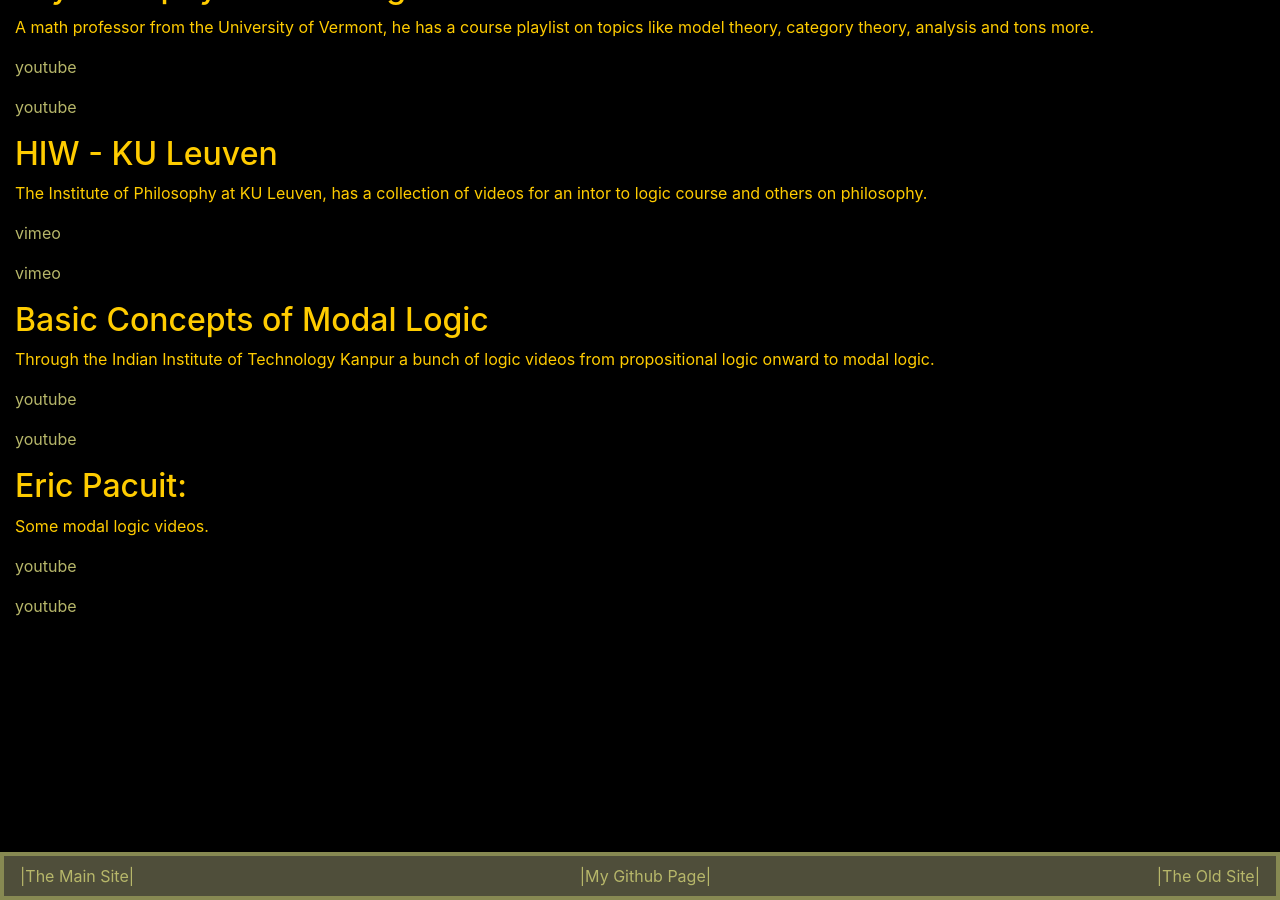
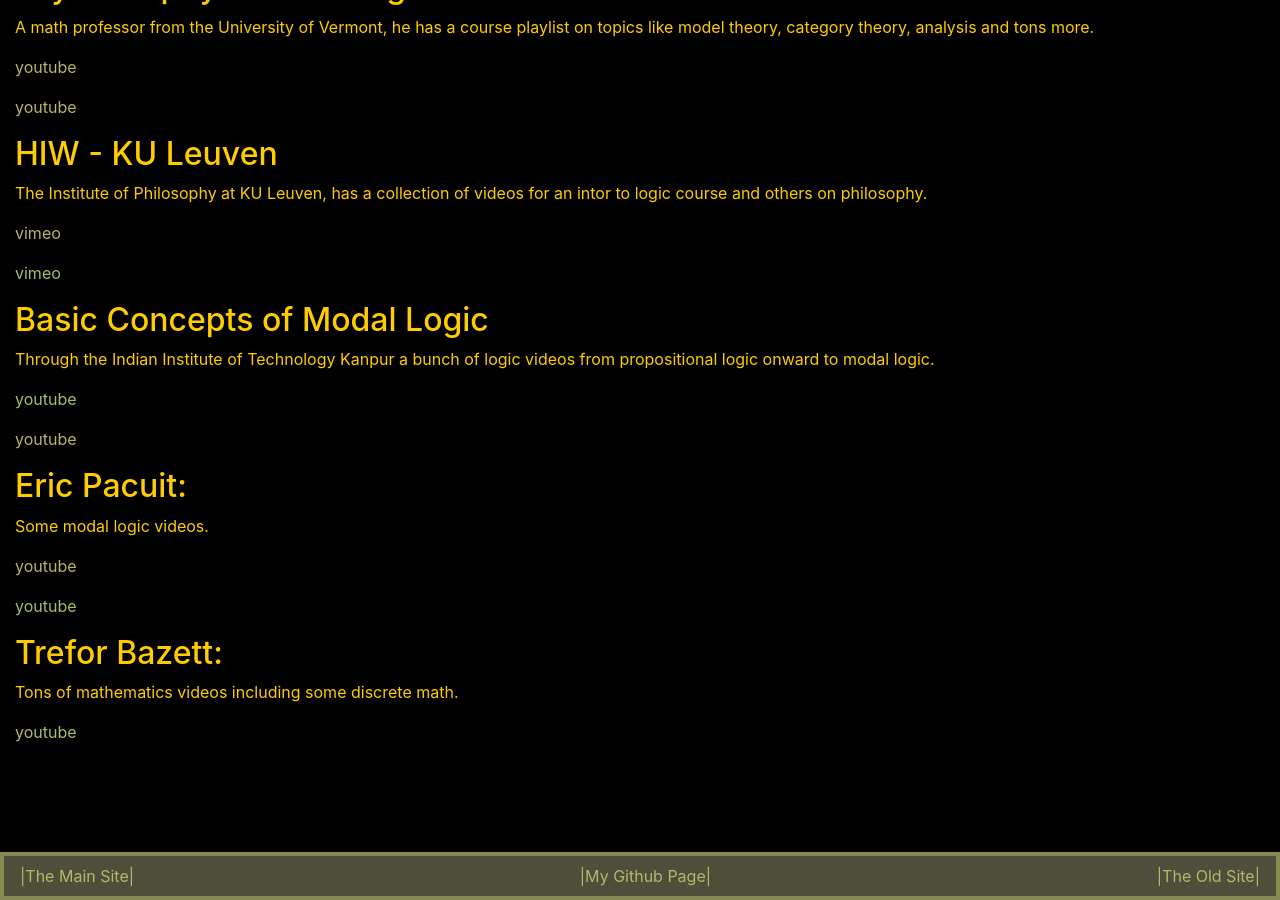
Before and after one commit to mehstruslehpy/Mehstruslehpy-Neocities-Jekyll-Site, a Jekyll site: the page built from _fun/LogicVideos.md, in a window 1280 px wide and 900 px high, scrolled down 6175 px. Built offline with Jekyll 4.4.1, drawn with Linux system fonts in a browser that asks for light colours; nearby versions of some CDN libraries; Markdown is read by kramdown in place of the engine named in the settings; some of the changed text lies outside the part shown.

Commit message:
updated logic videos

```diff
--- a/_fun/LogicVideos.md
+++ b/_fun/LogicVideos.md
@@ -1,5 +1,5 @@
 ---
-title: "Logic Video List:"
+title: "Logic Video List"
 shortdescription: A list of online videos related to logic.
 layout: fun
 ---
@@ -274,3 +274,9 @@ Some modal logic videos.
 [youtube](https://www.youtube.com/user/Ericpacuit/featured)
 
 [youtube](https://www.youtube.com/watch?v=sW0SQA386p0&list=PLzYF5qTXNbZIsj5DdRjIWMry1TGkZHXSZ)
+
+## Trefor Bazett:
+
+Tons of mathematics videos including some discrete math.
+
+[youtube](https://www.youtube.com/channel/UC9rTsvTxJnx1DNrDA3Rqa6A/featured)
```
